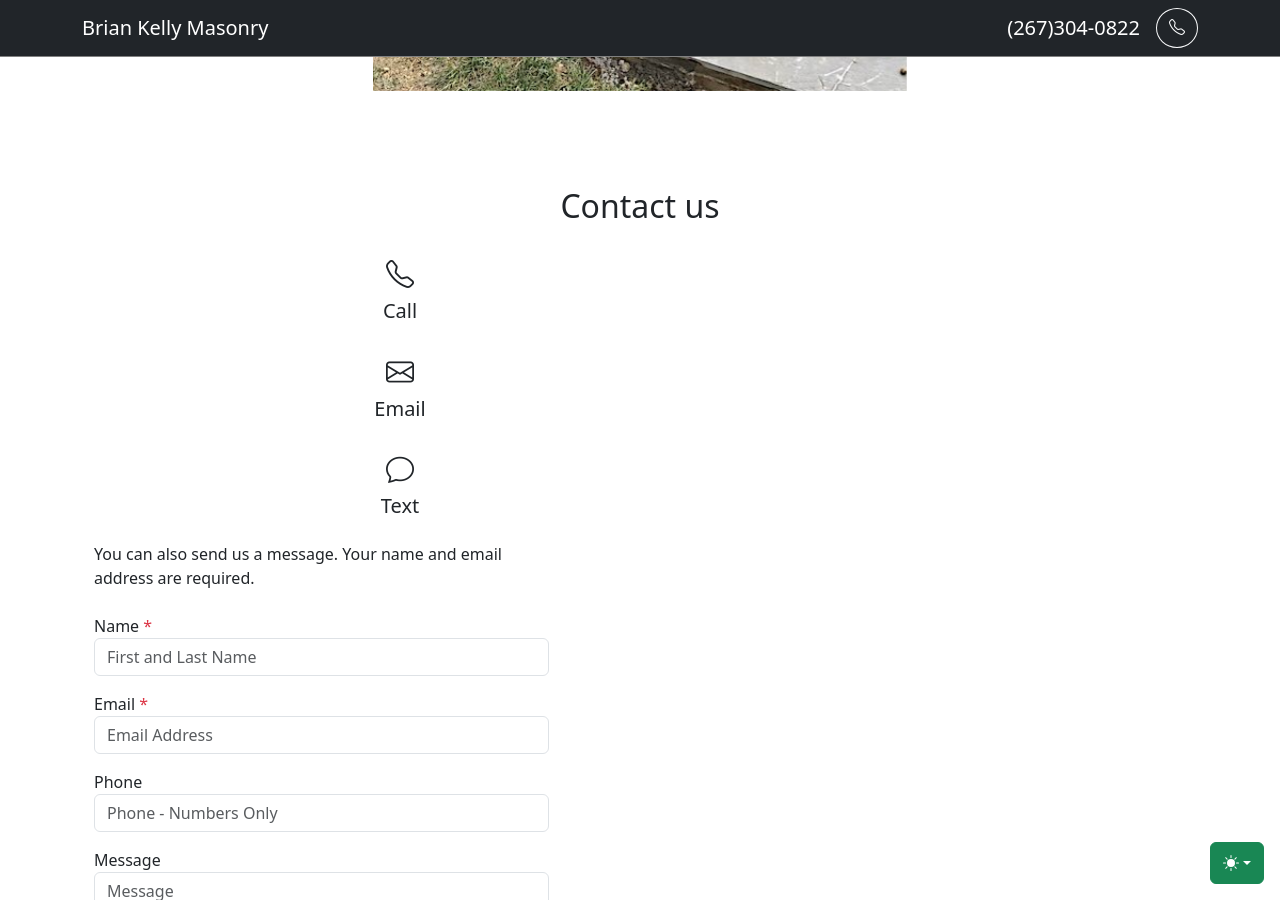
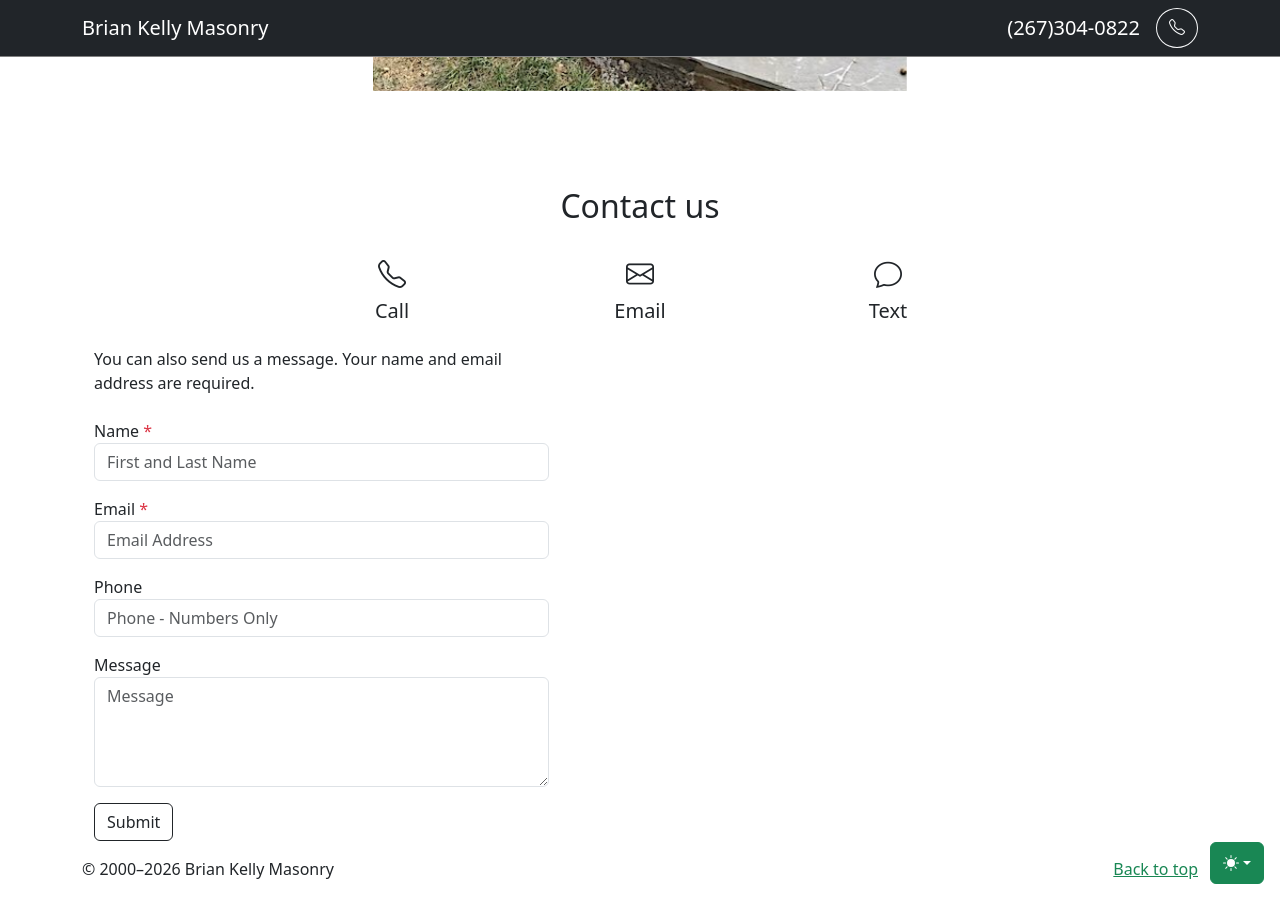
Before and after one commit to ryanbyoung/briankellymasonry, a Jekyll site: the page built from index.html, in a window 1280 px wide and 900 px high, scrolled down 2336 px. Built offline with Jekyll 4.4.1, drawn with Linux system fonts in a browser that asks for light colours; nearby versions of some CDN libraries.

Commit message:
Update index.html

```diff
--- a/index.html
+++ b/index.html
@@ -126,7 +126,7 @@ excerpt: Brian Kelly Masonry
             <div class="row justify-content-lg-center">
               <div class="col-lg-10 col-xl-8 text-center">
                 <h2 class="fw-light">Contact us</h2>
-                <!--<div class="row">-->
+                <div class="row">
                   <div class="col-4 pt-4">
                     <a href="tel:2525489030">
                       <i aria-label="Call Us" class="bi bi-telephone h3 text-body" role="button"></i>
@@ -145,12 +145,12 @@ excerpt: Brian Kelly Masonry
                     </a>
                     <h3 class="h5 fw-light pt-2">Text</h3>
                   </div>
-                <!--</div>-->
+                </div>
               </div>
             </div>
                 <!-- -->
               <div class="col-11 col-sm-10 col-md-8 col-lg-6 col-xl-5 col-xxl-5 pt-3">
-                <div class="row">
+                <div class="row justify-content-lg-center">
           <p>You can also send us a message. Your name and email address are required.</p>
           <form id="contact-form">
             <fieldset>
```
